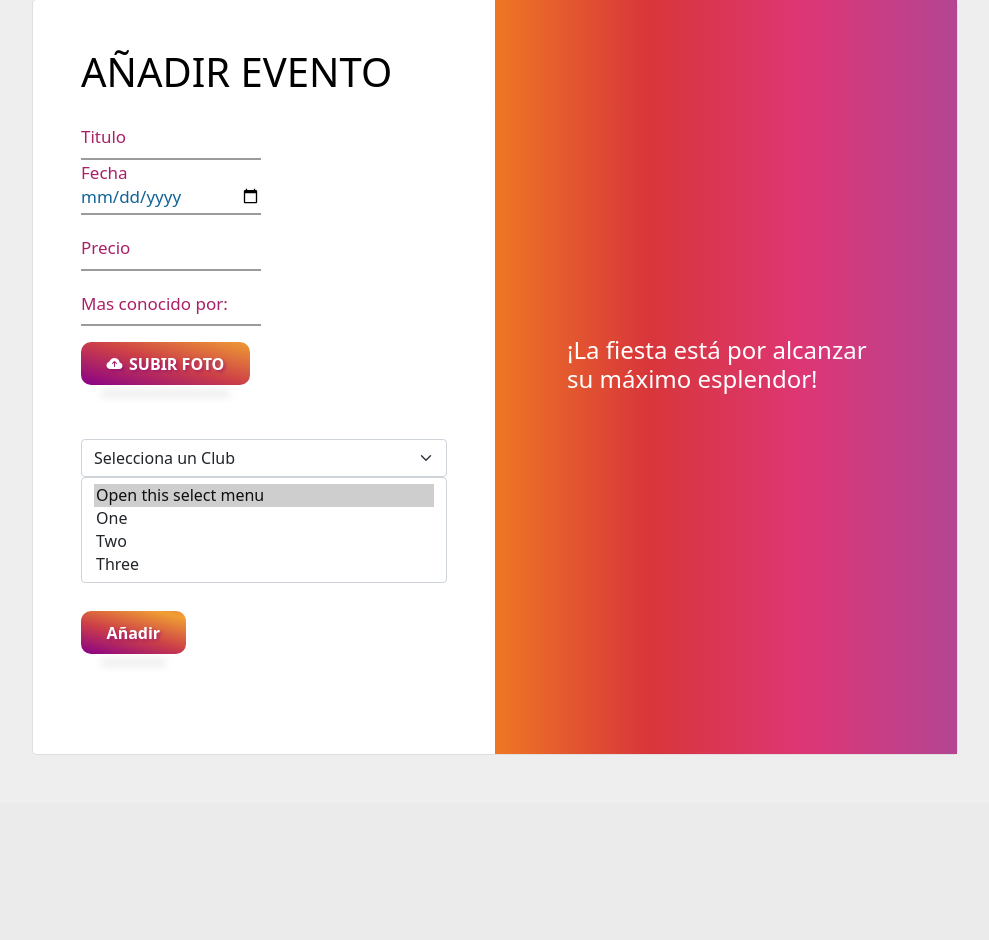
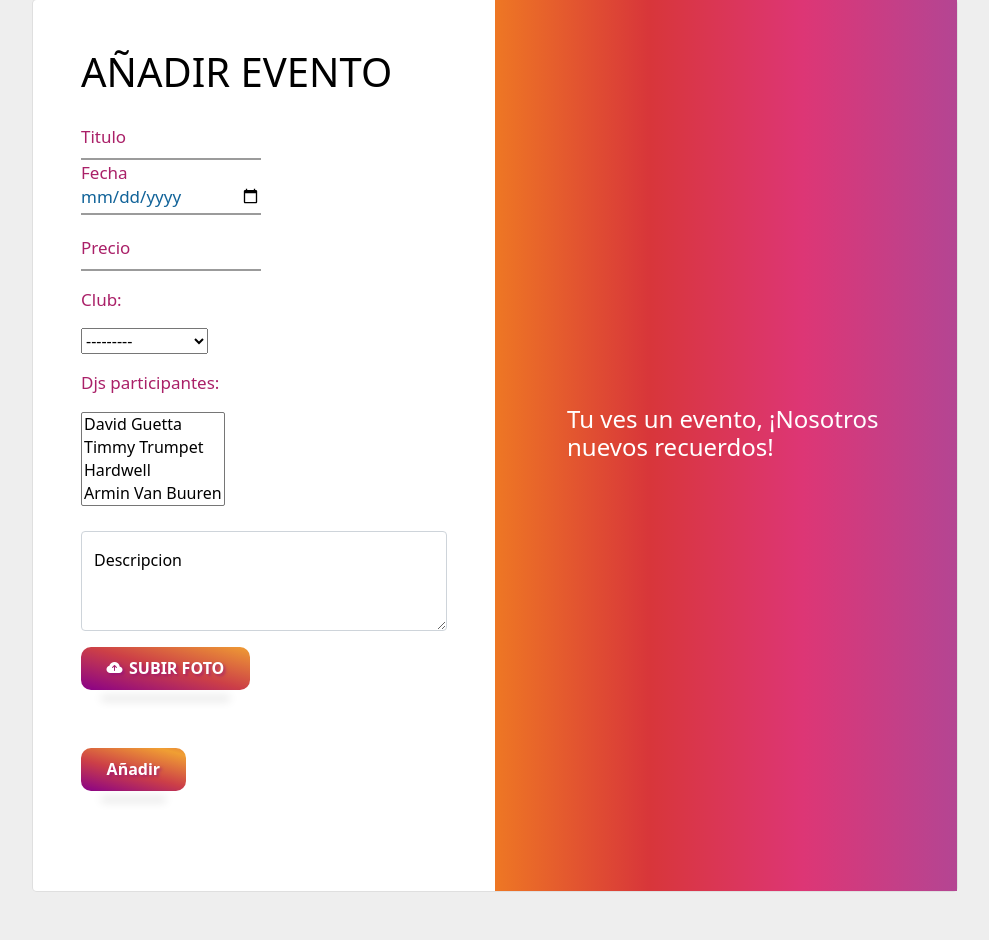
Before and after one commit to Troter2/EventManger, a Django app: page /event/create in a window 1280 px wide. Shown: the part 145-1085 px from the top of the page, without its empty margins (145-1134 px from the left). Before the commit the page ends 899 px from the top, so only its background shows below. Run offline with Django 5.2, Linux system fonts and the light colour scheme; a user stored in the database is signed in; data comes from the database, SQL or seed files in the repository; some libraries are stand-ins or nearby versions.

Commit message:
add event and detail plus mini updates

```diff
--- a/Club/models.py
+++ b/Club/models.py
@@ -8,3 +8,6 @@
     ubication = models.CharField(max_length=200)
     creation_date = models.DateTimeField()
     photo = models.ImageField(upload_to='club/')
+
+    def __str__(self):
+        return self.name
--- a/Dj/models.py
+++ b/Dj/models.py
@@ -9,3 +9,6 @@
     description = models.TextField()
     photo = models.ImageField(upload_to='dj/')
     audio = models.FileField(upload_to='dj_audio/', null=True, blank=True)
+
+    def __str__(self):
+        return self.name
--- a/Event/views.py
+++ b/Event/views.py
@@ -1,6 +1,7 @@
 from django.contrib.auth.decorators import login_required
 from django.shortcuts import render, redirect
 
+from Club.models import Club
 from Event.forms import EventForm
 from Event.models import Event
 
@@ -19,11 +20,14 @@
 
 @login_required
 def event_create(request):
+
+    clubs = Club.objects.all().order_by('name')
     if request.method == 'POST':
+        print(request.POST)
         form = EventForm(request.POST, request.FILES)
         if form.is_valid():
             form.save()
         return redirect('event-list')
     else:
         form = EventForm()
-    return render(request, 'event/add.html', {'form': form})
+    return render(request, 'event/add.html', {'form': form, 'clubs': clubs})
--- a/static/css/style.css
+++ b/static/css/style.css
@@ -247,6 +247,24 @@
     font-weight: 700;
 }
 
-.form-container{
+.form-container {
 
 }
+
+.link {
+    color: #fff;
+    text-decoration: none;
+    cursor: pointer;
+}
+
+.link:hover {
+    color: #f09f33;
+}
+
+.login-link {
+    text-decoration: none;
+    background-color: transparent;
+    border: none;
+    color: white;
+    cursor: pointer;
+}
--- a/templates/event/add.html
+++ b/templates/event/add.html
@@ -19,25 +19,34 @@
                                         <div class="form-outline mb-4">
                                             <div class="form__group field">
                                                 <input type="text" class="form__field" id="title" name="title"
-                                                       placeholder="Titulo"
-                                                       required="">
+                                                       placeholder="Titulo" required="">
                                                 <label for="title" class="form__label">Titulo</label>
                                             </div>
                                             <div class="form__group field">
-                                                <input type="date" class="form__field" placeholder="Fecha"
-                                                       name="date" id="date" required="">
+                                                <input type="date" class="form__field" placeholder="Fecha" name="date"
+                                                       id="date" required="">
                                                 <label for="date" class="form__label">Fecha</label>
                                             </div>
                                             <div class="form__group field">
-                                                <input type="text" class="form__field" placeholder="Precio"
-                                                       name="price" id="price" required="">
+                                                <input type="text" class="form__field" placeholder="Precio" name="price"
+                                                       id="price" required="">
                                                 <label for="price" class="form__label">Precio</label>
                                             </div>
-                                            <div class="form__group field">
-                                                <input type="text" class="form__field" placeholder="Mas conocido por:"
-                                                       name="best_known" id="best_known" required="">
-                                                <label for="best_known" class="form__label">Mas conocido por:</label>
+
+                                            <div class="mt-3"><p style="font-size: 17px;color: #aa2068;">Club:</p>
+                                                {{ form.club }}
                                             </div>
+                                            <div class="mt-3"><p style="font-size: 17px;color: #aa2068;">Djs
+                                                participantes:</p>
+                                                {{ form.dj }}
+                                            </div>
+                                        </div>
+                                        <div class="form-floating mt-3">
+                                            <textarea class="form-control" placeholder="Descripcion" id="description"
+                                                      name="description" style="height: 100px"></textarea>
+                                            <label for="description">Descripcion</label>
+                                        </div>
+
                                         <div class="mb-2">
                                             <label for="id_photo" class="mt-3">
                                                 <p class="login_button" id="photo_label">
@@ -48,26 +57,6 @@
                                             <input type="file" name="photo" accept="image/*" required=""
                                                    class="invisible" id="id_photo">
                                         </div>
-                                            <div>
-                                                <select class="form-select" aria-label="Default select example">
-                                                    <option selected>Selecciona un Club</option>
-                                                    <option value="1">One</option>
-                                                    <option value="2">Two</option>
-                                                    <option value="3">Three</option>
-                                                </select>
-                                            </div>
-                                            <div>
-                                                <select class="form-select" multiple
-                                                        aria-label="Multiple select example">
-                                                    <option selected>Open this select menu</option>
-                                                    <option value="1">One</option>
-                                                    <option value="2">Two</option>
-                                                    <option value="3">Three</option>
-                                                </select>
-                                            </div>
-
-                                        </div>
-
 
                                         <div class="text-center pt-1 mb-5 pb-1">
                                             <button class="login_button" type="submit">
@@ -79,7 +68,7 @@
                             </div>
                             <div class="col-lg-6 d-flex align-items-center login_gradient">
                                 <div class="text-white px-3 py-4 p-md-5 mx-md-4">
-                                    <h4 class="mb-4">¡La fiesta está por alcanzar su máximo esplendor!</h4>
+                                    <h4 class="mb-4">Tu ves un evento, ¡Nosotros nuevos recuerdos!</h4>
                                 </div>
                             </div>
                         </div>
```
Also changed, not shown: templates/event/detail.html (+9 -2 lines), templates/home.html (+11 -3 lines), Event/forms.py (line endings or trailing spaces), media/event/Andorra-Mountain-Music-9-1.jpeg (added), media/event/EP_TIMMY_TRUMPET_EXPL_OFFPLATFORM-1.webp (added), media/event/NOV25_NC_2000x1334.jpg (added). Lines whose indentation alone changed are shown as unchanged.
